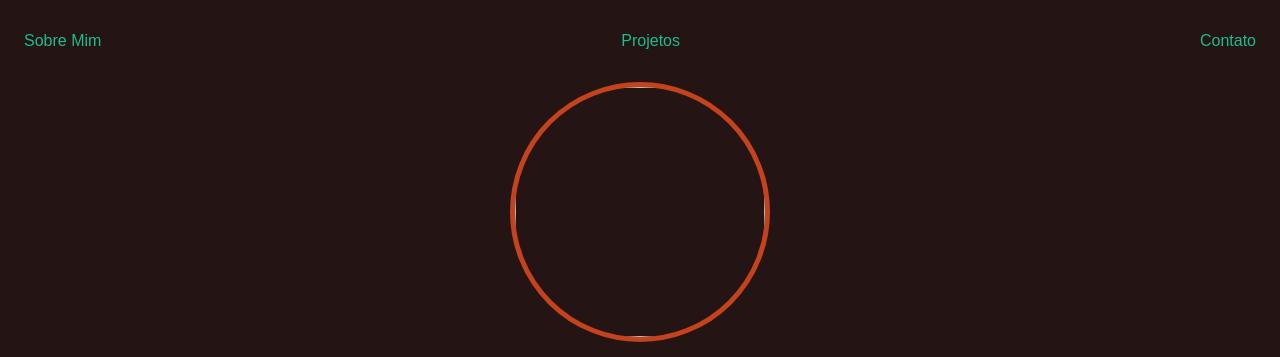
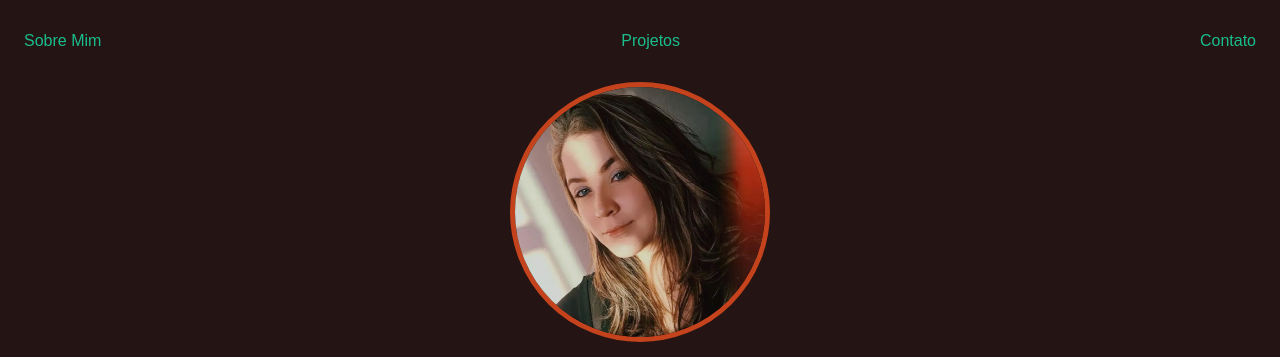
Before and after one commit to CraraMaria/TecWeb, a plain HTML site: page contact.html in a window 1280 px wide. Shown: the top 357 px of the page. Drawn offline with Linux system fonts and the light colour scheme; files whose address does not match are found by name.

Commit message:
Update contact.html

```diff
--- a/contact.html
+++ b/contact.html
@@ -24,7 +24,7 @@
 
 <header>
     <div class="center">
-        <img src="./Img/fotoperfil.png">
+        <img src="fotoperfil.png">
         <h1>Maria Clara Fontenele Silva</h1>
     </div>
     <div class="container"><h3>Estudante de Ciência da Computação. Interesse em Desenvolvimento de Software e Ciência de Dados.</h3>
```
